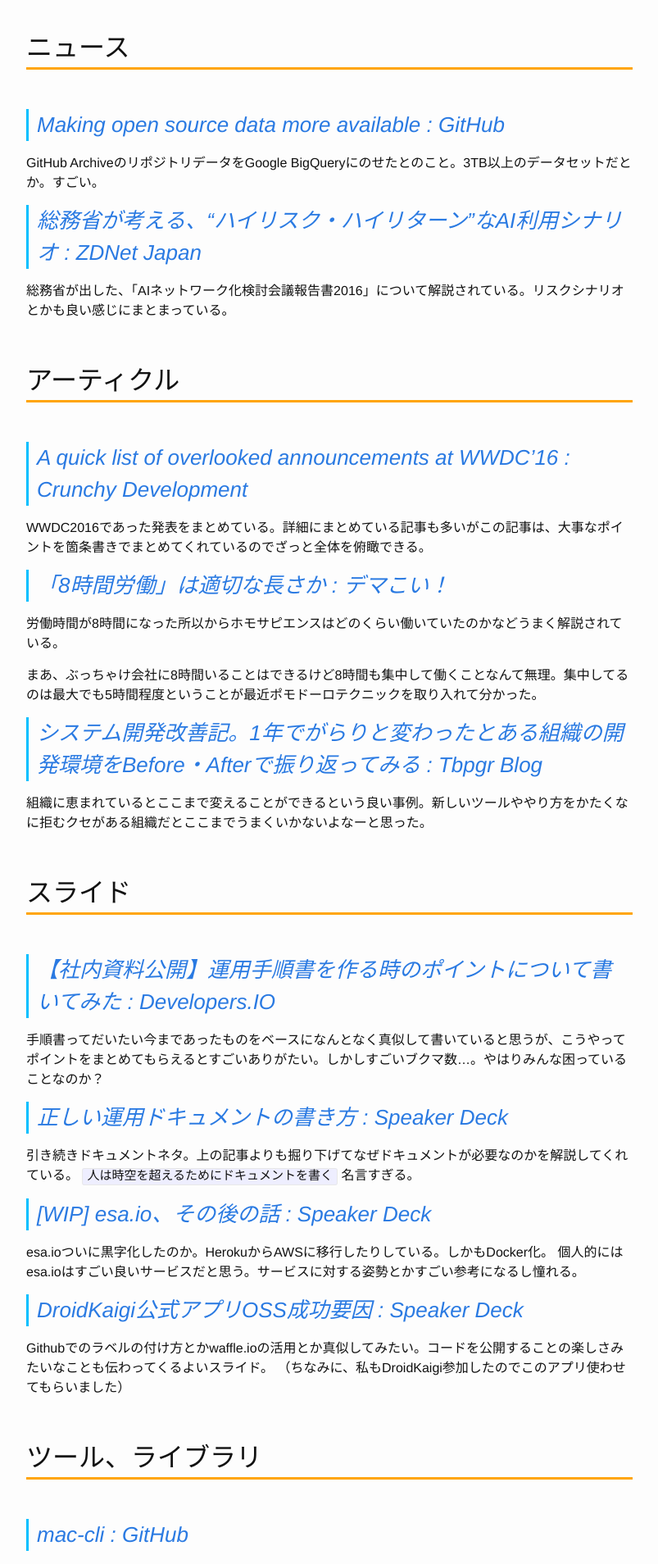
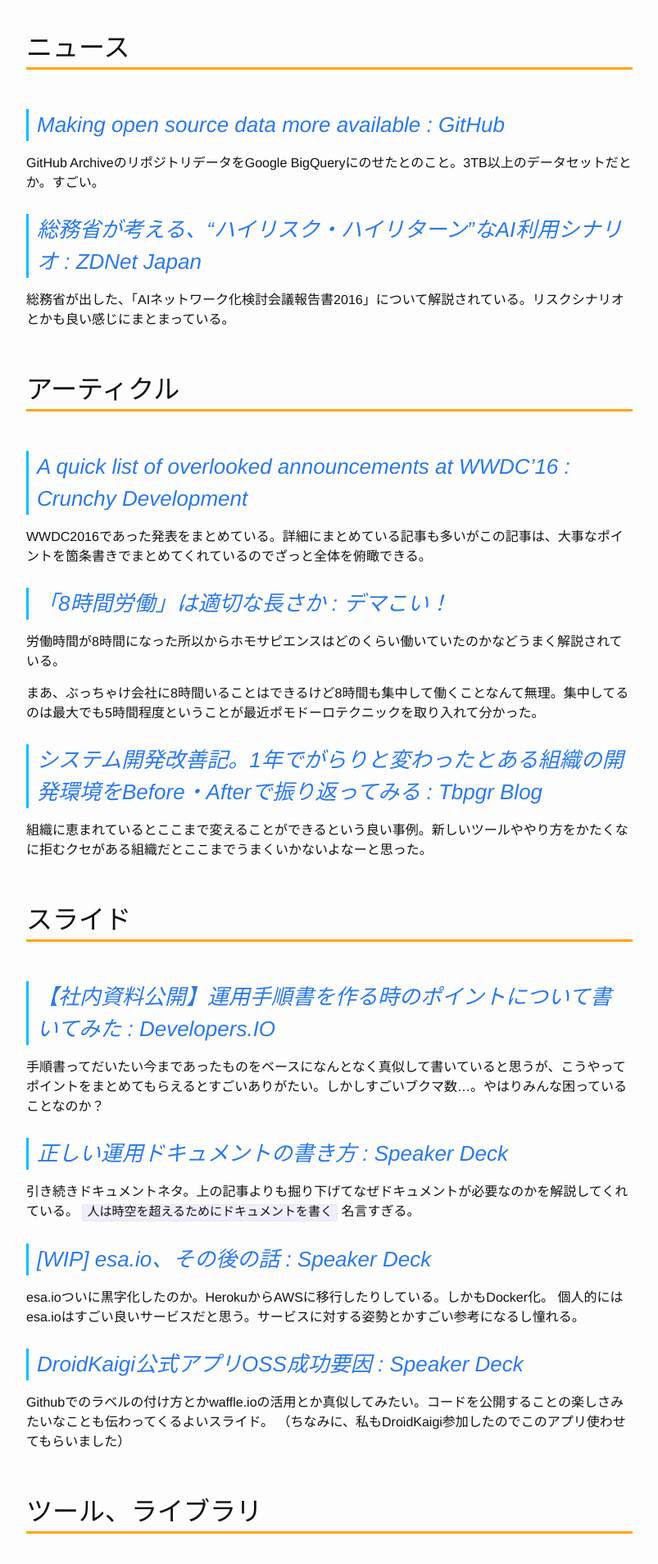
Before and after one commit to Gather-Tech/Gather-Tech.github.io, a Jekyll site: the page built from _posts/2016/2016-07-03-Gather1.md, in a window 1280 px wide. Shown: the part 959-2867 px from the top of the page at 82% size, without its empty margins (238-1041 px from the left). Built offline with Jekyll 4.4.1, drawn with Linux system fonts in a browser that asks for light colours.

Commit message:
h3のマージン修正した

```diff
--- a/_sass/_base.scss
+++ b/_sass/_base.scss
@@ -92,6 +92,7 @@
 }
 
 .post-content > h3 {
+  margin-top: 1.0em;
   padding-left: 10px;
   border-left: 3px solid #00BFFF;
 }
```
